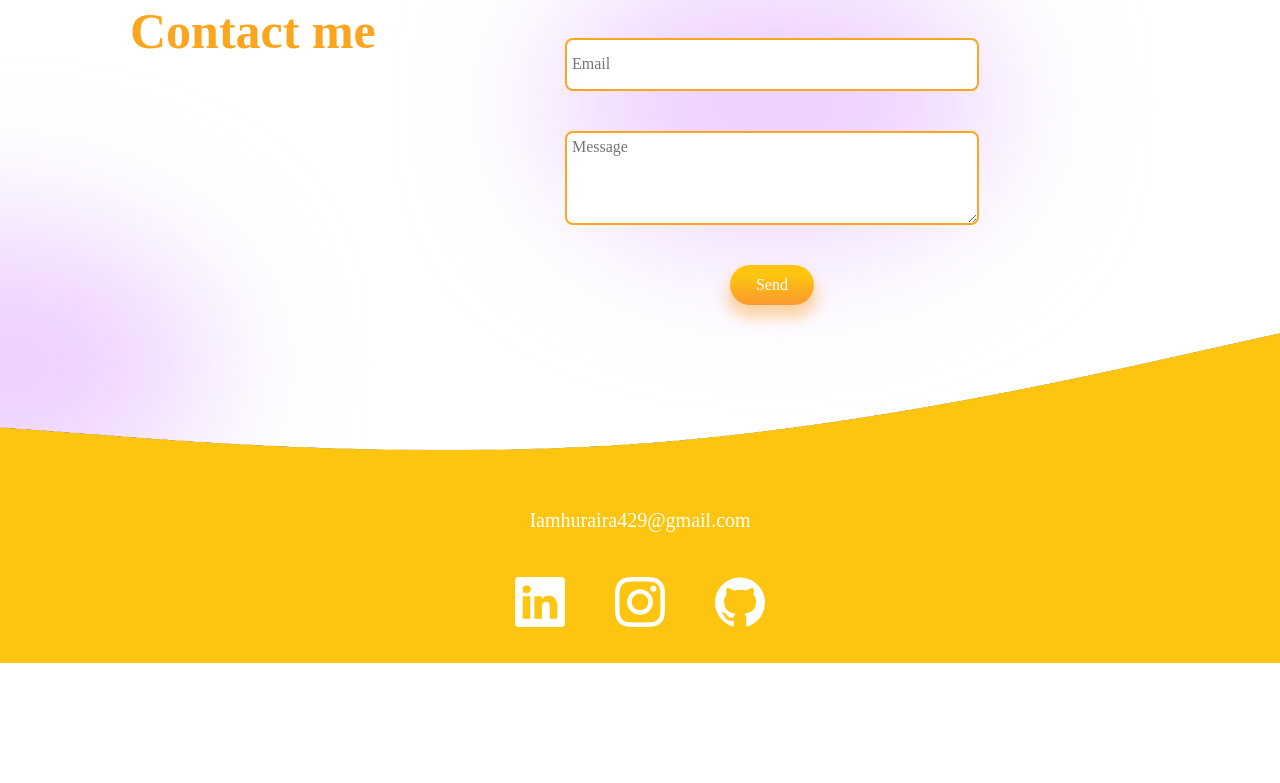
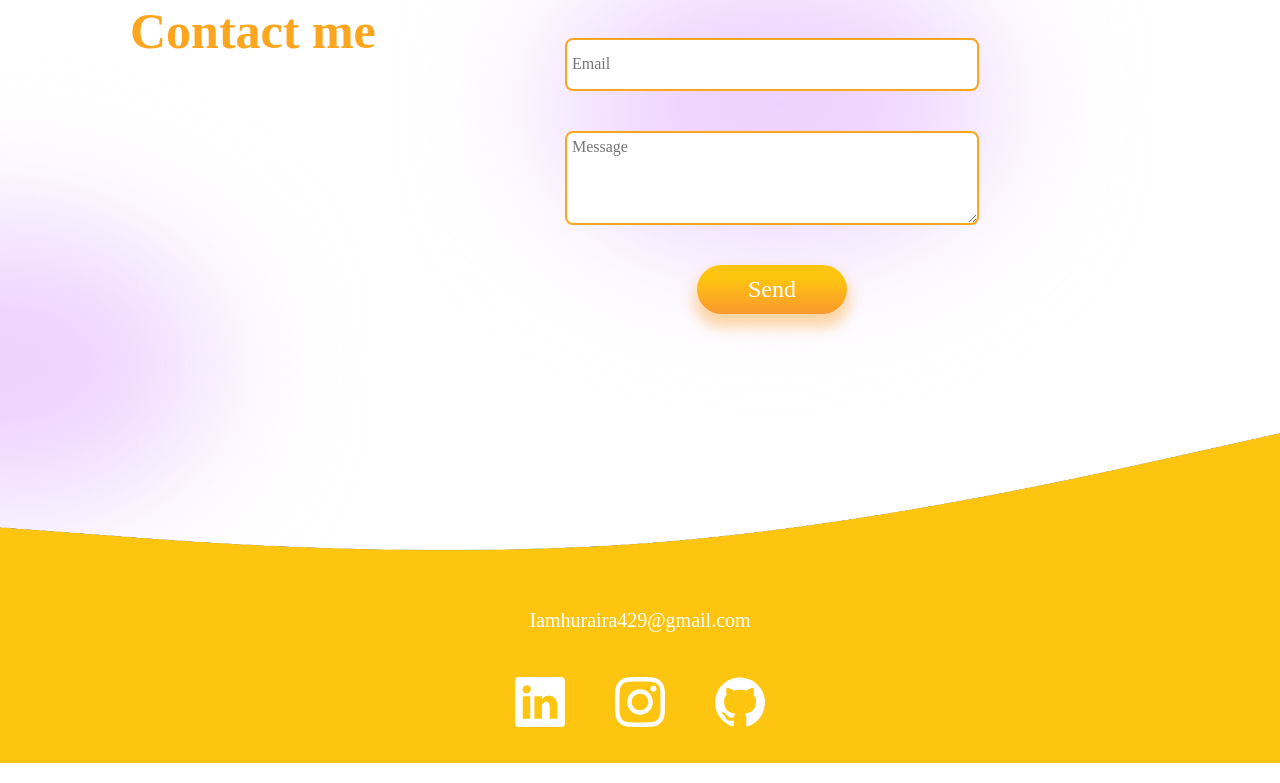
Before and after one commit to iamhuraira/portfolio, a React (Create React App) app: page / in a window 1280 px wide. Shown: the part 4887-5670 px from the top of the page. Before the commit the page ends 5550 px from the top, so only its background shows below. Built offline with nearby package versions, Linux system fonts and the light colour scheme; a web font is replaced by a local one.

Commit message:
Fixing Footer and Contact Form field

```diff
--- a/src/components/Contact/Contact.css
+++ b/src/components/Contact/Contact.css
@@ -36,3 +36,8 @@ textarea{
     top: 1rem;
     left: 8rem;
 }
+.send-b{
+    width: 150px;
+    cursor: pointer !important;
+    font-size: 1.2rem;
+}
--- a/src/components/Contact/Contact.jsx
+++ b/src/components/Contact/Contact.jsx
@@ -12,6 +12,7 @@ const Contact = () => {
             .then((result) => {
                 console.log(result.text);
                 setDone(true);
+                form.current.reset();
             }, (error) => {
                 console.log(error.text);
             });
@@ -30,7 +31,7 @@ const Contact = () => {
                   <input type="text" name="user_name" placeholder='Name' className='user' id="" />
                   <input type="email" name="user_email" placeholder='Email' className='user' id="" />
                   <textarea name="message" className='user' placeholder='Message'></textarea>
-                  <input type="submit" value="Send" className='button' />
+                  <input type="submit" value="Send" className='button send-b' />
                   <span>{done && "Thanks for contacting me! "}</span>
                   <div className="blur c-blur1" style={{ bacground: 'var(--purple)' }}></div>
               </form>
--- a/src/components/Footer/Footer.css
+++ b/src/components/Footer/Footer.css
@@ -1,9 +1,9 @@
 .footer{
     display: flex;
     align-items: center;
-    margin:  -0.5rem  -3.5rem;
+    margin:  0.5rem  -3.5rem;
     position: relative;
-    margin-top: -15rem;
+    margin-top: -10rem;
 }
 .f-content{
     position: absolute;
```
